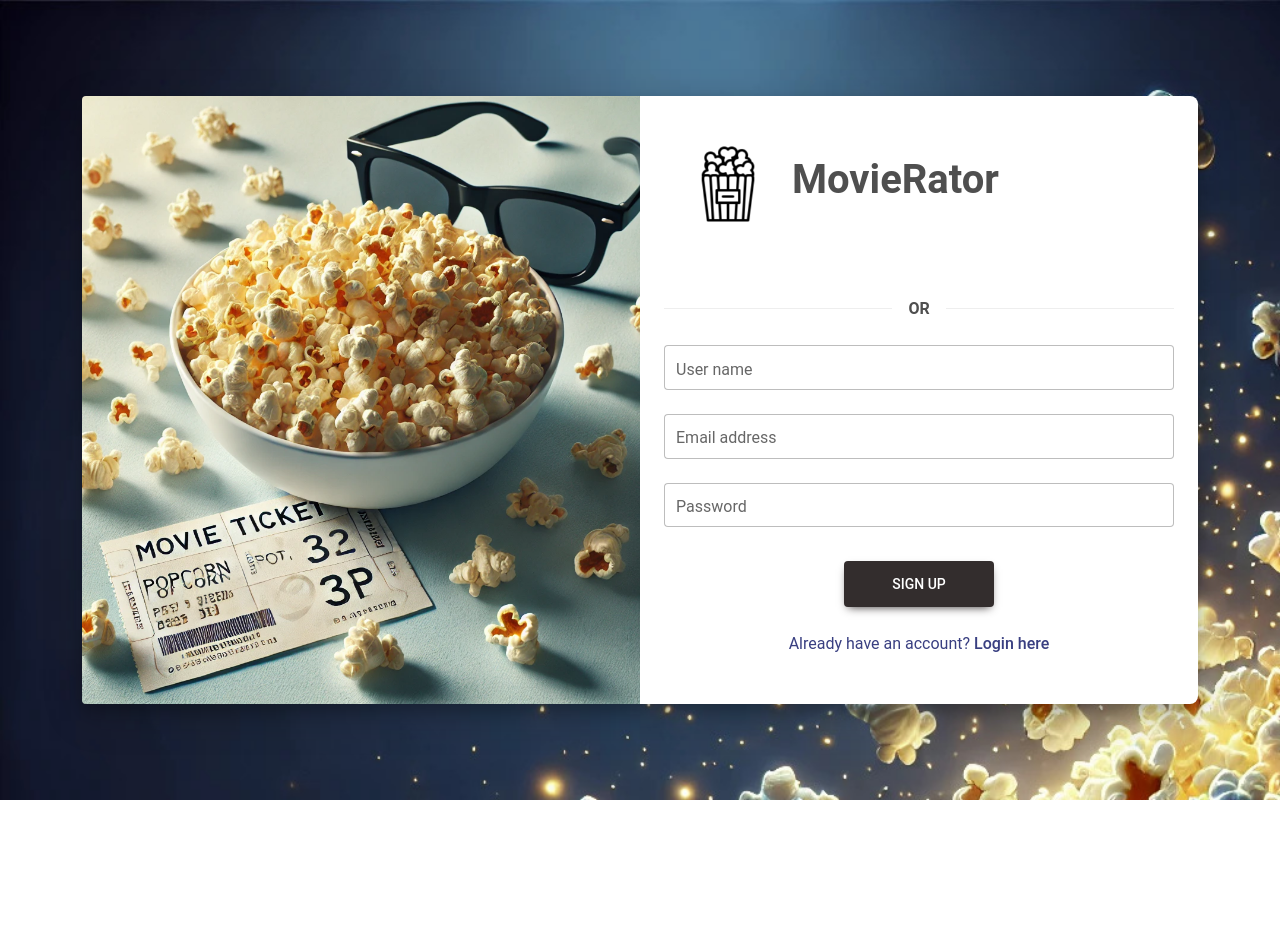
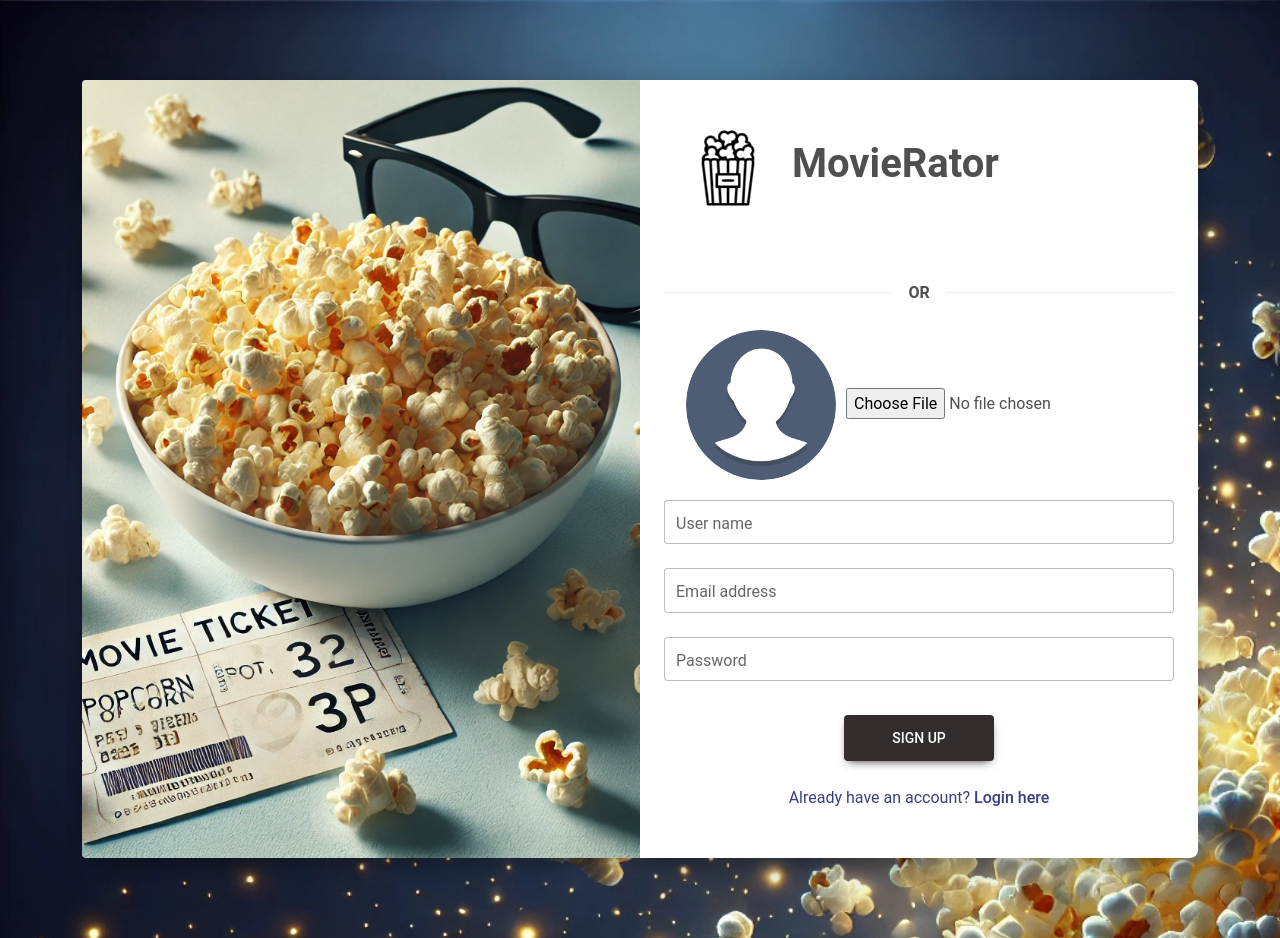
Before and after one commit to noaravski/webProject-client, a React (Vite) app: page /signup in a window 1280 px wide. Before the commit the page ends 800 px from the top, so only its background shows below. Built offline with nearby package versions, Linux system fonts and the light colour scheme.

Commit message:
created the file service

```diff
--- /dev/null
+++ b/src/components/ProfilePic/Profilepic.tsx
@@ -0,0 +1,55 @@
+import React, { useState } from 'react';
+import noPic from '../../assets/noProfilePic.png';
+import handleUpload from '../../services/fileService';
+
+
+interface ProfilePicProps {
+    onFileSelect: (fileUrl: string) => void;
+}
+
+const ProfilePic: React.FC<ProfilePicProps> = ({ onFileSelect }) => {
+    const [preview, setPreview] = useState<string | ArrayBuffer | null>(null);
+    const [file, setFile] = useState<File | null>(null);
+
+    const handleFileChange = async (event: React.ChangeEvent<HTMLInputElement>) => {
+        const selectedFile = event.target.files?.[0];
+        if (selectedFile) {
+            const reader = new FileReader();
+            reader.onloadend = () => {
+                setPreview(reader.result);
+            };
+            reader.readAsDataURL(selectedFile);
+
+            try {
+                const response = await handleUpload(selectedFile);
+                console.log(response);
+                onFileSelect(response.data.fileUrl);
+            } catch (error) {
+                console.error('Error uploading file', error);
+            }
+        }
+    };
+
+    return (
+        <div>
+            <div style={{ textAlign: 'center', marginBottom: '20px' }}>
+                {preview ? (
+                    <img
+                        src={preview as string}
+                        alt="Profile Preview"
+                        style={{ width: '150px', height: '150px', borderRadius: '50%' }}
+                    />
+                ) : (
+                    <img
+                        src={noPic}
+                        alt="Profile Preview"
+                        style={{ width: '150px', height: '150px', borderRadius: '50%' }}
+                    />
+                )}
+                <input type="file" accept="image/*" onChange={handleFileChange} style={{ marginLeft: '10px' }} />
+            </div>
+        </div>
+    );
+};
+
+export default ProfilePic;
--- a/src/components/SignUp/SignUp.tsx
+++ b/src/components/SignUp/SignUp.tsx
@@ -1,4 +1,4 @@
-import { useState } from "react";
+import { Profiler, useState } from "react";
 import "./SignUp.css";
 import {
   MDBBtn,
@@ -19,16 +19,21 @@ import {
 import { CredentialResponse, GoogleLogin } from "@react-oauth/google";
 import { useForm } from "react-hook-form";
 import { useNavigate } from "react-router-dom";
+import ProfilePic from "../ProfilePic/Profilepic";
+import handleUpload from "../../services/fileService";
 
 type RegisterData = {
   email: string;
   username: string;
   password: string;
+  profilePic?: File;
 };
 
 function SignUp() {
   const navigate = useNavigate();
   const [errorMessage, setErrorMessage] = useState<string | null>(null);
+  const [profilePic, setProfilePic] = useState<File | null>(null);
+  const { register, handleSubmit } = useForm<RegisterData>();
 
   const googleResponseMessage = async (
     credentialResponse: CredentialResponse
@@ -49,29 +54,40 @@ function SignUp() {
 
   const onSubmit = async (data: RegisterData) => {
     try {
-      const { email, username, password } = data;
-      await registerUser(email, username, password);
-      navigate("/");
+      const { email, username, password, profilePic } = data;
+      const res = await registerUser(email, username, password);
+
+      if (profilePic) {
+        const res = await handleUpload(profilePic);
+      }
+
+      if (res) {
+        console.log("User registered and logined successfully");
+        navigate("/");
+      }
+      else {
+        setErrorMessage("Registration failed. Please check your details and ensure your username is unique.");
+      }
     } catch (error) {
       console.error("Register error", error);
       setErrorMessage("Registration failed. Please check your details and ensure your username is unique.");
     }
   };
 
-  const { register, handleSubmit } = useForm<RegisterData>({});
+  // const { register, handleSubmit } = useForm<RegisterData>({});
 
   return (
     <MDBContainer className="my-5">
       <MDBCard>
         <MDBRow className="g-0">
-            <MDBCol md="6" className="d-none d-md-flex">
+          <MDBCol md="6" className="d-none d-md-flex">
             <MDBCardImage
               src={movie}
               alt="login form"
               className="rounded-start w-100 h-100"
               style={{ objectFit: "cover" }}
             />
-            </MDBCol>
+          </MDBCol>
 
           <MDBCol md="6">
             <MDBCardBody className="d-flex flex-column">
@@ -92,6 +108,7 @@ function SignUp() {
                 <p className="text-center fw-bold mx-3 mt-0 mb-0">OR</p>
               </div>
               <form onSubmit={handleSubmit(onSubmit)}>
+                <ProfilePic onFileSelect={(file) => setProfilePic(file)} />
                 <MDBRow>
                   <MDBCol col="6">
                     <MDBInput
@@ -129,6 +146,7 @@ function SignUp() {
                   color="dark"
                   size="lg"
                   style={{ marginTop: "10px" }}
+                  type="submit"
                 >
                   Sign Up
                 </MDBBtn>
--- /dev/null
+++ b/src/services/fileService.ts
@@ -0,0 +1,19 @@
+import axios from 'axios';
+
+
+
+const handleUpload = async (file: File) => {
+    const formData = new FormData();
+    formData.append('file', file);
+
+    const response = await axios.post('http://localhost:3000/api/upload', formData, {
+        headers: {
+            'Content-Type': 'multipart/form-data',
+        },
+    });
+
+    return response;
+};
+
+
+export default handleUpload;
--- a/src/services/userService.ts
+++ b/src/services/userService.ts
@@ -33,13 +33,17 @@ export const register = async (
   username: string,
   password: string
 ) => {
-  await axios.post<IRegisterResponse>("http://localhost:3000/user/", {
+  const response = await axios.post<IRegisterResponse>("http://localhost:3000/user/", {
     email,
     username,
     password,
   });
 
-  await login(username, password);
+  if (response.status !== 201) {
+    return false;
+  }
+
+  return await login(email, password);
 };
 
 export const getUserDetails = async () => {
@@ -53,15 +57,19 @@ export const getUserDetails = async () => {
 
 export const login = async (email: string, password: string) => {
   try {
-    const data = (
-      await axios.post<ILoginResponse>("http://localhost:3000/user/login", {
-        email,
-        password,
-      })
-    ).data;
+    const response = await axios.post<ILoginResponse>("http://localhost:3000/user/login", {
+      email,
+      password,
+    })
+    const data = response.data
 
-    updateTokens(data);
-    return true;
+    if (response.status !== 200) {
+      return false;
+    }
+    else {
+      updateTokens(data);
+      return true;
+    }
   } catch (e) {
     console.log(e);
     return false;
```
Also changed, not shown: src/assets/noProfilePic.png (added).
